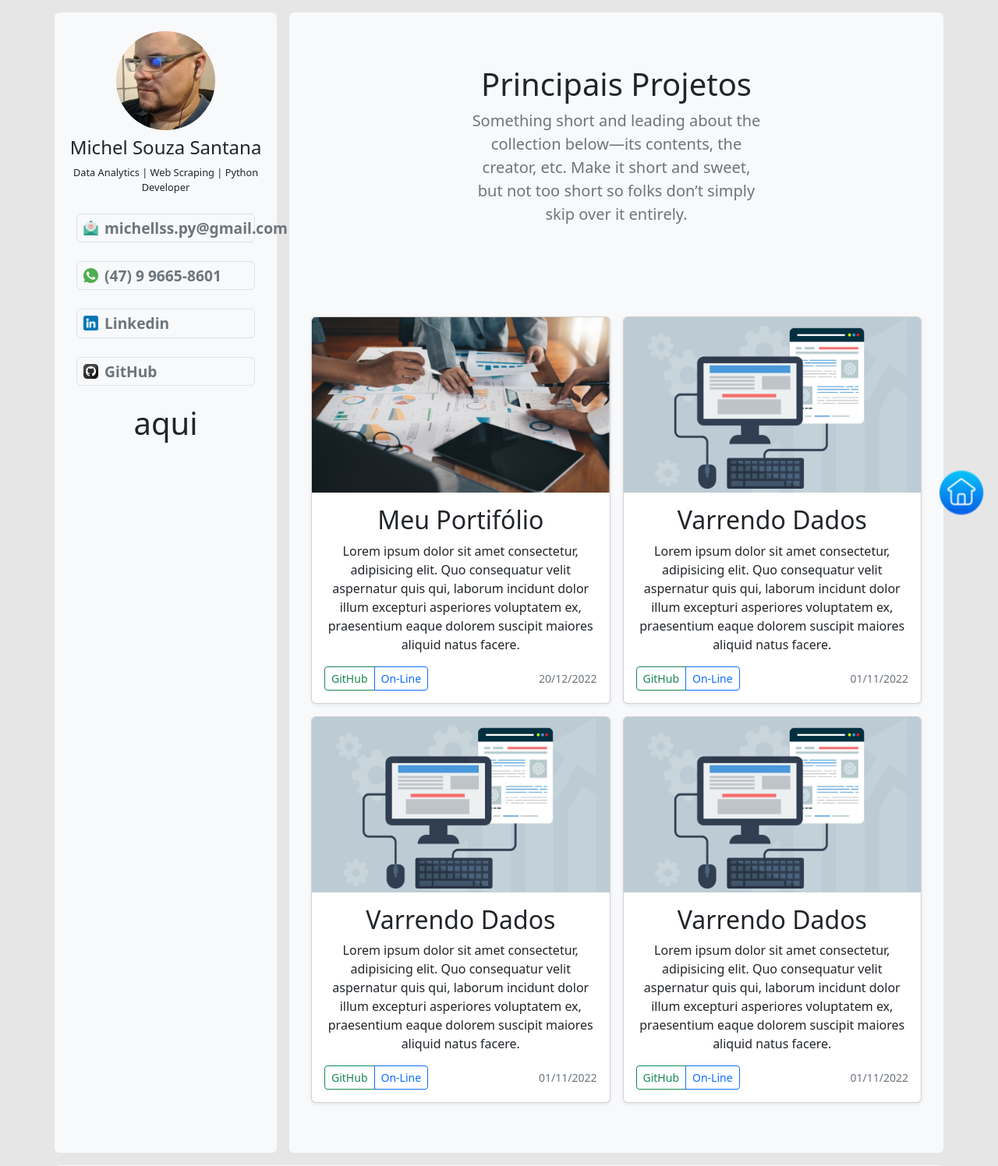
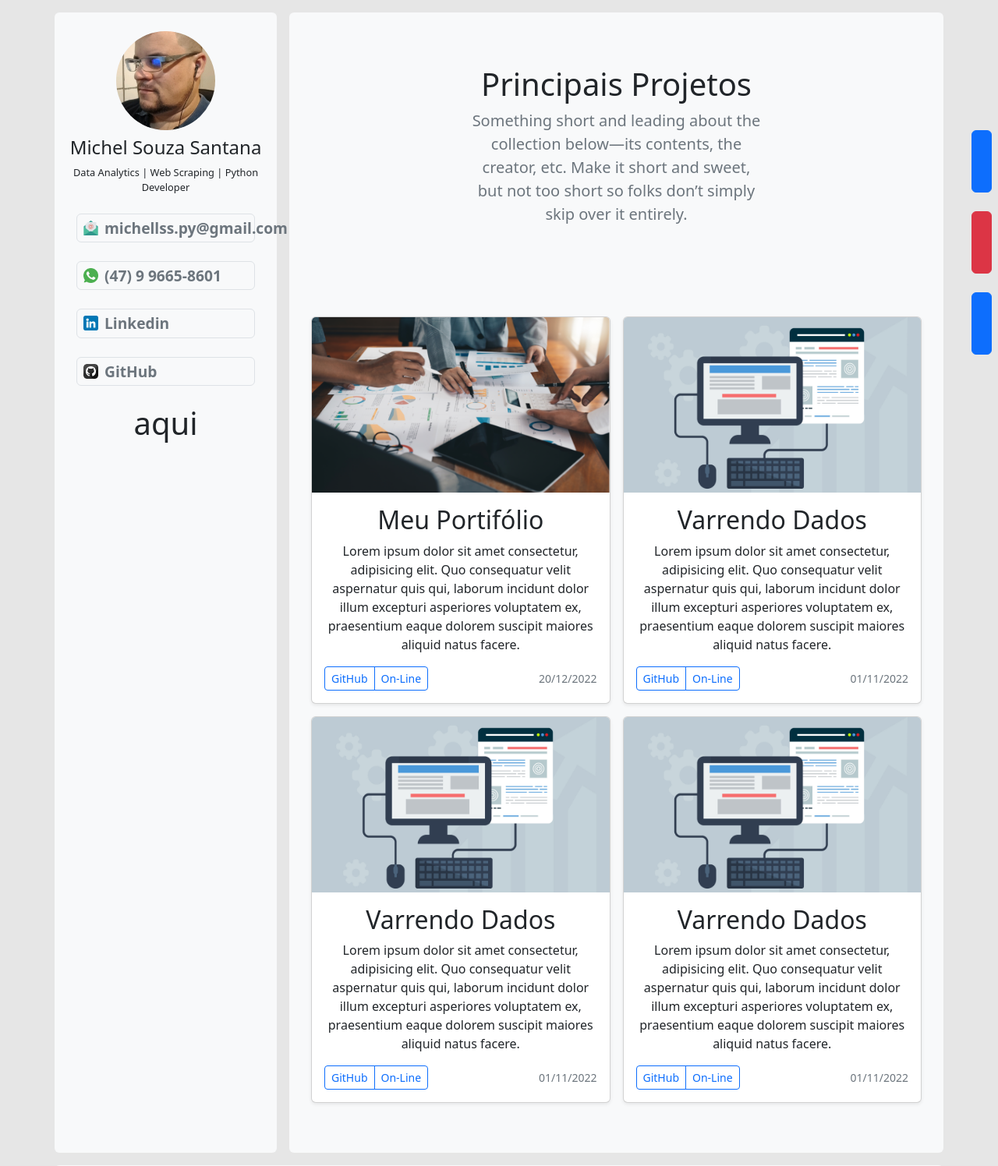
Before and after one commit to michellssgui22/portifolio, a Django app: page / in a window 1280 px wide. Shown: the part 121-1617 px from the top of the page at 78% size. Run offline with Django 3.2, Linux system fonts and the light colour scheme; some libraries are stand-ins or nearby versions.

Commit message:
Criando botões de navegação lateral

```diff
--- a/core/static/css/style.css
+++ b/core/static/css/style.css
@@ -19,3 +19,7 @@ header nav li:hover * img{
     font-size: 1.2rem !important;
     text-decoration: none !important;
 }
+
+.navegacao{
+    opacity: 0;
+}
--- a/core/templates/certificados.html
+++ b/core/templates/certificados.html
@@ -26,7 +26,7 @@
                     <p class="text-muted">20 Horas</p>
                 </div>
                 <div class="btn-group gap-2">
-                    <a href="https://api.dinamicatreinamentos.com/public/acervo/63IÃ" target="_blank" type="button" class="btn btn-sm btn-primary">Consultar</a>
+                    <a href="#" target="_blank" type="button" class="btn btn-sm btn-primary">Consultar</a>
                     <button type="button" class="btn btn-sm btn-danger">Ampliar</button>
                 </div>
             </div>
@@ -34,17 +34,17 @@
             <div class="d-flex flex-column gap-2">
                 <div
                     class="feature-icon-small d-inline-flex align-items-center justify-content-center text-bg-primary bg-gradient fs-4 rounded-3">
-                    <img src="{%static 'img/certificados/python-zero.png'%}" alt="" class="bd-placeholder-img card-img-top"
+                    <img src="{%static 'img/certificados/certificado-sql.png'%}" alt="" class="bd-placeholder-img card-img-top"
                         width="100%" height="190" role="img" aria-label="Placeholder: Thumbnail"
                         preserveAspectRatio="xMidYMid slice" focusable="false">
                 </div>
-                <h4 class="fw-semibold mb-0">Introdução à Python</h4>
+                <h4 class="fw-semibold mb-0">SQL for Data Science</h4>
                 <div class="d-flex justify-content-between">
-                    <p class="text-muted">18/03/2022</p>
-                    <p class="text-muted">20 Horas</p>
+                    <p class="text-muted">13/06/2022</p>
+                    <p class="text-muted">12 Horas</p>
                 </div>
                 <div class="btn-group gap-2">
-                    <a href="https://api.dinamicatreinamentos.com/public/acervo/63IÃ" target="_blank" type="button" class="btn btn-sm btn-primary">Consultar</a>
+                    <a href="#" target="_blank" type="button" class="btn btn-sm btn-primary">Consultar</a>
                     <button type="button" class="btn btn-sm btn-danger">Ampliar</button>
                 </div>
             </div>
@@ -66,17 +66,17 @@
             <div class="d-flex flex-column gap-2">
                 <div
                     class="feature-icon-small d-inline-flex align-items-center justify-content-center text-bg-primary bg-gradient fs-4 rounded-3">
-                    <img src="{%static 'img/certificados/python-zero.png'%}" alt="" class="bd-placeholder-img card-img-top"
+                    <img src="{%static 'img/certificados/certificate-introducao-a-ciencia-de-dados.png'%}" alt="" class="bd-placeholder-img card-img-top"
                         width="100%" height="190" role="img" aria-label="Placeholder: Thumbnail"
                         preserveAspectRatio="xMidYMid slice" focusable="false">
                 </div>
-                <h4 class="fw-semibold mb-0">Introdução à Python</h4>
+                <h4 class="fw-semibold mb-0">Ciência de Dados</h4>
                 <div class="d-flex justify-content-between">
-                    <p class="text-muted">18/03/2022</p>
-                    <p class="text-muted">20 Horas</p>
+                    <p class="text-muted">25/04/2022</p>
+                    <p class="text-muted">12 Horas</p>
                 </div>
                 <div class="btn-group gap-2">
-                    <a href="https://api.dinamicatreinamentos.com/public/acervo/63IÃ" target="_blank" type="button" class="btn btn-sm btn-primary">Consultar</a>
+                    <a href="#" target="_blank" type="button" class="btn btn-sm btn-primary">Consultar</a>
                     <button type="button" class="btn btn-sm btn-danger">Ampliar</button>
                 </div>
             </div>
@@ -108,7 +108,7 @@
                     <p class="text-muted">36 Horas</p>
                 </div>
                 <div class="btn-group gap-2">
-                    <a href="https://api.dinamicatreinamentos.com/public/acervo/63IÃ" target="_blank" type="button" class="btn btn-sm btn-primary">Consultar</a>
+                    <a href="#" target="_blank" type="button" class="btn btn-sm btn-primary">Consultar</a>
                     <button type="button" class="btn btn-sm btn-danger">Ampliar</button>
                 </div>
             </div>
@@ -126,7 +126,7 @@
                     <p class="text-muted">12 Horas</p>
                 </div>
                 <div class="btn-group gap-2">
-                    <a href="https://api.dinamicatreinamentos.com/public/acervo/63IÃ" target="_blank" type="button" class="btn btn-sm btn-primary">Consultar</a>
+                    <a href="#" target="_blank" type="button" class="btn btn-sm btn-primary">Consultar</a>
                     <button type="button" class="btn btn-sm btn-danger">Ampliar</button>
                 </div>
             </div>
--- a/core/templates/index.html
+++ b/core/templates/index.html
@@ -29,13 +29,20 @@
 
 <body class="bg-site">
 
-    <a href="#" class="position-fixed fixed-bottom text-right p-3">
+    {%include 'nav-lateral.html'%}
+
+    <!--
+        <a href="#" class="position-fixed fixed-bottom text-right p-3">
         <img src="{%static 'img/casa.png'%}" alt="" style="width: 5%;">
     </a>
+
+    -->
+    <span id="topo" class="navegacao"></span>
 
     <header class="container d-flex justify-content-between my-0 mx-auto rounded py-2 pt-3 pb-0 bg-light w-100">
         {%include 'header.html'%}
     </header>
+
 
     <main >
         <!--Sobre e Projetos-->
@@ -51,10 +58,14 @@
 
     </main>
 
+    <span id="meio" class="navegacao"></span>
+
     <aside id="certificados">
         <!--Certificados-->
         {%include 'certificados.html'%}
     </aside>
+
+    <span id="fim" class="navegacao"></span>
 
     <footer>
 
--- /dev/null
+++ b/core/templates/nav-lateral.html
@@ -0,0 +1,33 @@
+{%load bootstrap4%}
+{%load static%}
+<div class="nav-lateral p-2">
+    <a href="#topo" class="btn btn-primary"><i class="fa-solid fa-up-long"></i></a><br>
+    <a href="#meio" class="btn btn-danger"><i class="fa-solid fa-up-down"></i></a><br>
+    <a href="#fim" class="btn btn-primary"><i class="fa-solid fa-up-long"></i></i></a>
+</div>
+<style>
+    .nav-lateral{
+        width: auto;
+        height: auto;
+        position: fixed;
+        top: 35%;
+        right: 0;
+    }
+
+    .nav-lateral a{
+        width: auto;
+        height: 80px;
+        display: flex;
+        align-items: center;
+        justify-content: center;
+    }
+
+    .nav-lateral a i{
+        color: white;
+    }
+
+    .nav-lateral :nth-child(5) i{
+        transform: rotate(180deg);
+    }
+
+</style>
--- a/core/templates/projetos.html
+++ b/core/templates/projetos.html
@@ -28,7 +28,7 @@
                                 <p>Lorem ipsum dolor sit amet consectetur, adipisicing elit. Quo consequatur velit aspernatur quis qui, laborum incidunt dolor illum excepturi asperiores voluptatem ex, praesentium eaque dolorem suscipit maiores aliquid natus facere.</p>
                                 <div class="d-flex justify-content-between align-items-center">
                                     <div class="btn-group">
-                                        <button type="button" class="btn btn-sm btn-outline-success">GitHub</button>
+                                        <button type="button" class="btn btn-sm btn-outline-primary">GitHub</button>
                                         <button type="button" class="btn btn-sm btn-outline-primary">On-Line</button>
                                     </div>
                                     <small class="text-muted">20/12/2022</small>
@@ -47,7 +47,7 @@
                                 <p>Lorem ipsum dolor sit amet consectetur, adipisicing elit. Quo consequatur velit aspernatur quis qui, laborum incidunt dolor illum excepturi asperiores voluptatem ex, praesentium eaque dolorem suscipit maiores aliquid natus facere.</p>
                                 <div class="d-flex justify-content-between align-items-center">
                                     <div class="btn-group">
-                                        <button type="button" class="btn btn-sm btn-outline-success">GitHub</button>
+                                        <button type="button" class="btn btn-sm btn-outline-primary">GitHub</button>
                                         <button type="button" class="btn btn-sm btn-outline-primary">On-Line</button>
                                     </div>
                                     <small class="text-muted">01/11/2022</small>
@@ -66,7 +66,7 @@
                                 <p>Lorem ipsum dolor sit amet consectetur, adipisicing elit. Quo consequatur velit aspernatur quis qui, laborum incidunt dolor illum excepturi asperiores voluptatem ex, praesentium eaque dolorem suscipit maiores aliquid natus facere.</p>
                                 <div class="d-flex justify-content-between align-items-center">
                                     <div class="btn-group">
-                                        <button type="button" class="btn btn-sm btn-outline-success">GitHub</button>
+                                        <button type="button" class="btn btn-sm btn-outline-primary">GitHub</button>
                                         <button type="button" class="btn btn-sm btn-outline-primary">On-Line</button>
                                     </div>
                                     <small class="text-muted">01/11/2022</small>
@@ -85,7 +85,7 @@
                                 <p>Lorem ipsum dolor sit amet consectetur, adipisicing elit. Quo consequatur velit aspernatur quis qui, laborum incidunt dolor illum excepturi asperiores voluptatem ex, praesentium eaque dolorem suscipit maiores aliquid natus facere.</p>
                                 <div class="d-flex justify-content-between align-items-center">
                                     <div class="btn-group">
-                                        <button type="button" class="btn btn-sm btn-outline-success">GitHub</button>
+                                        <button type="button" class="btn btn-sm btn-outline-primary">GitHub</button>
                                         <button type="button" class="btn btn-sm btn-outline-primary">On-Line</button>
                                     </div>
                                     <small class="text-muted">01/11/2022</small>
```
Also changed, not shown: core/static/img/certificados/certificado-sql.png (added), core/static/img/certificados/certificate-introducao-a-ciencia-de-dados.png (added), 2 other files.
